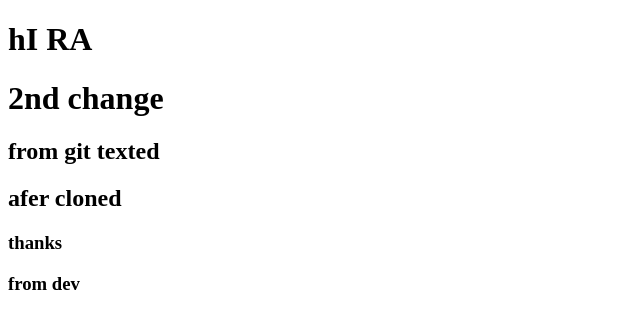
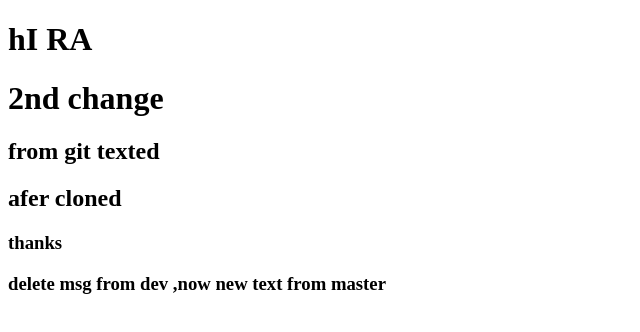
Before and after one commit to abhiabhi17/gitangulartesting, an Angular app: page / in a window 1280 px wide. Shown: the top 332 px of the page, without its empty margins (0-640 px from the left). Built offline with nearby package versions, Linux system fonts and the light colour scheme.

Commit message:
delted msg from ddeev

```diff
--- a/src/app/app.component.html
+++ b/src/app/app.component.html
@@ -3,4 +3,4 @@
 <h2>from git texted</h2>
 <h2>afer cloned</h2>
 <h3>thanks</h3>
-<h3>from dev</h3>
+<h3>delete msg from dev ,now new text from master</h3>
```
